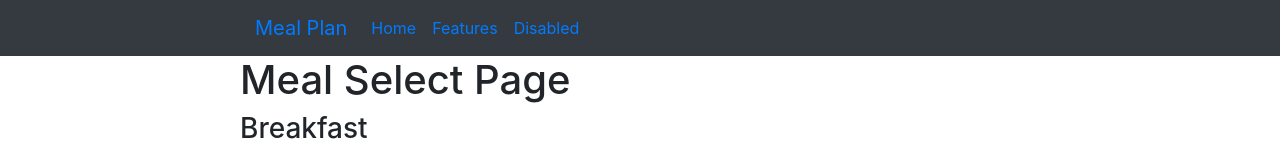
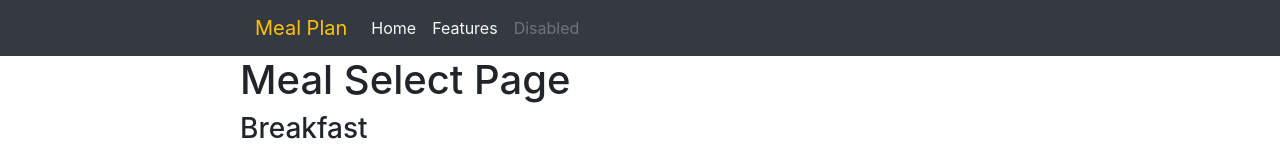
Before and after one commit to GarrettYoung510/Meal-Planner, a React (Create React App) app in the folder client/: page /mealselect in a window 1280 px wide. Shown: the top 152 px of the page. Built offline with nearby package versions, Linux system fonts and the light colour scheme; no server answers; grey boxes are pictures that could not be loaded.

Commit message:
adjusted nav bar

```diff
--- a/client/src/components/Partials/Navbar/Navbar.js
+++ b/client/src/components/Partials/Navbar/Navbar.js
@@ -7,7 +7,7 @@ const Navbar = () => {
     <nav className="navbar navbar-expand-lg navbar-dark bg-dark">
       <Container>
         <a className="navbar-brand">
-          <Link to="/">Meal Plan</Link>
+          <Link to="/" className="text-warning">Meal Plan</Link>
         </a>
 
         <button
@@ -24,18 +24,18 @@ const Navbar = () => {
         <div className="collapse navbar-collapse" id="navbarNavAltMarkup">
           <div className="navbar-nav">
             <a className="nav-item nav-link">
-              <Link to="/">Home </Link>
+              <Link to="/" className="text-light">Home </Link>
               <span className="sr-only">(current)</span>
             </a>
             <a className="nav-item nav-link">
-              <Link to="/">Features</Link>
+              <Link to="/" className="text-light">Features</Link>
             </a>
             <a
               className="nav-item nav-link disabled"
               tabindex="-1"
               aria-disabled="true"
             >
-              <Link to="/">
+              <Link to="/" className="text-secondary">
               Disabled
               </Link>
             </a>
```
